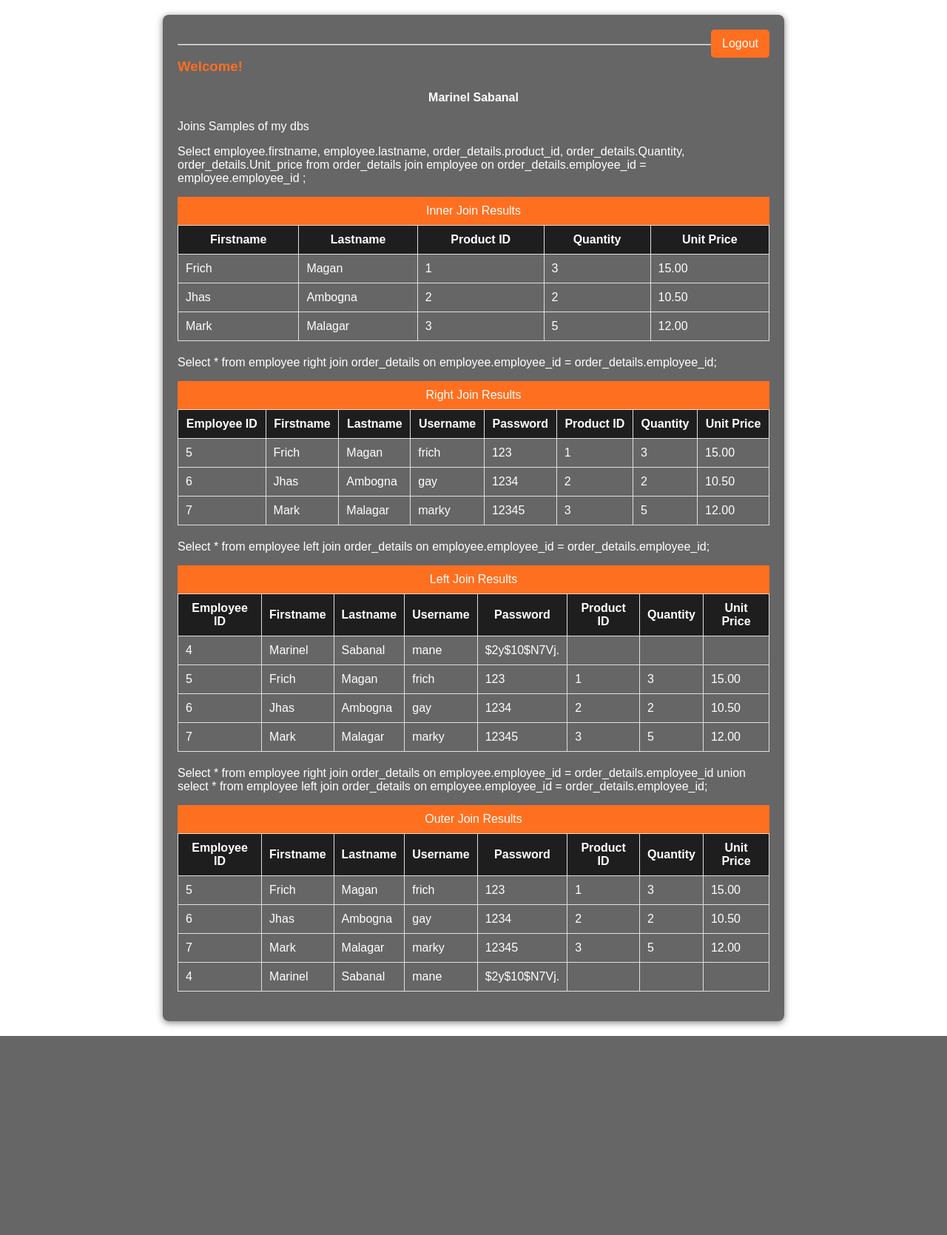
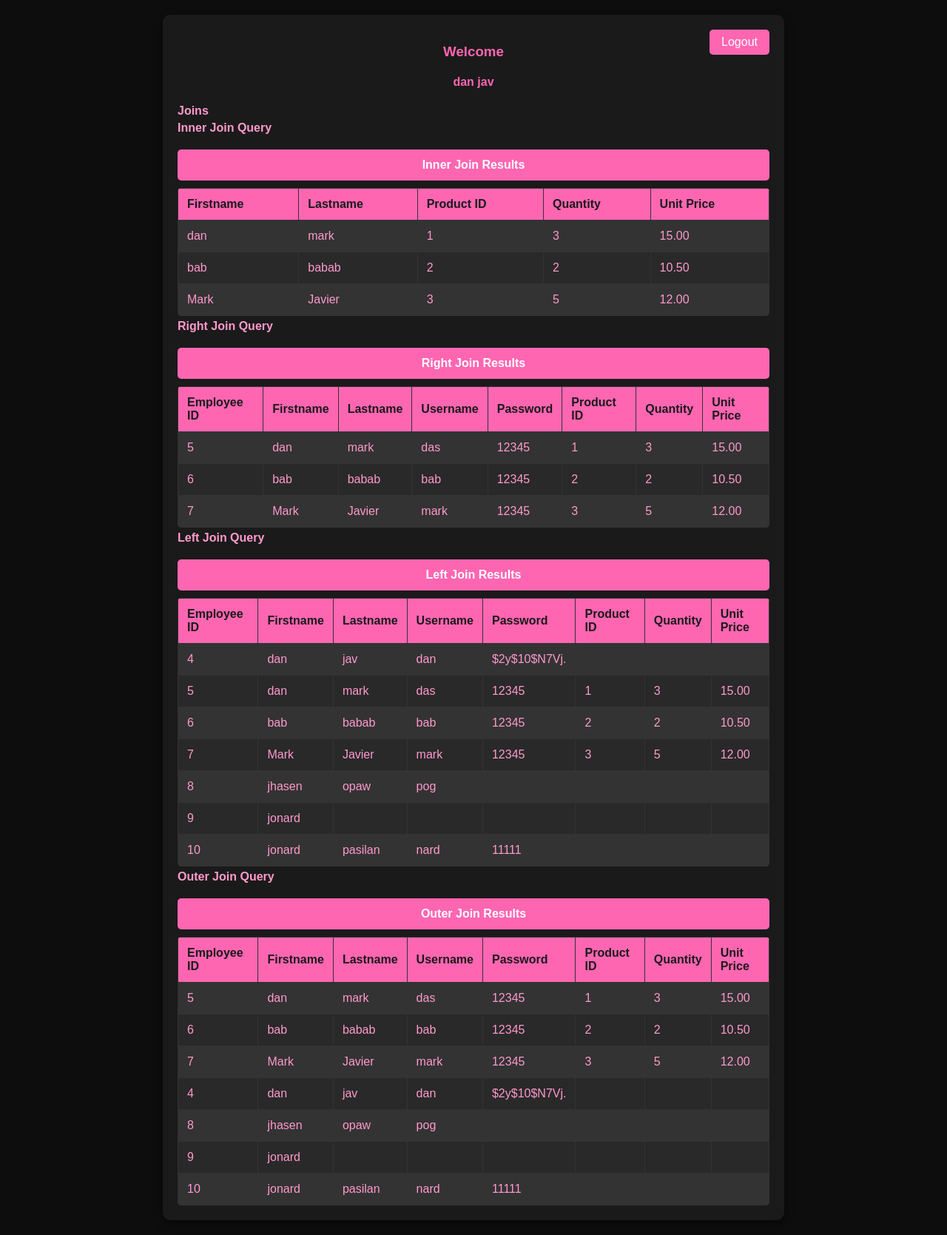
Before and after one commit to Elyk184/simple-login, a PHP site: page /login/home.php in a window 1280 px wide. Shown: the whole page at 74% size. Before the commit the page ends 1400 px from the top, so only its background shows below. Run offline with PHP 8.4, Linux system fonts and the light colour scheme; a user stored in the database is signed in; data comes from the database, SQL or seed files in the repository.

Commit message:
update files and sql file

```diff
--- a/db/config.php
+++ b/db/config.php
@@ -2,7 +2,7 @@
 <?php
 $db_username = 'root';
 $db_password = '';
-$db_name = 'midtddl';
+$db_name = 'kyle';
 $db_host = 'localhost';
 
 try {
--- a/login/home.php
+++ b/login/home.php
@@ -7,13 +7,11 @@ if (!isset($_SESSION['user'])) {
     header('location:../index.php');
 }
 
-// Fetch employee details
 $id = $_SESSION['user'];
 $sql = $conn->prepare("SELECT * FROM `employee` WHERE `employee_id`='$id'");
 $sql->execute();
 $fetch = $sql->fetch();
 
-// Inner Join Query
 $innerJoinSql = "
     SELECT
         employee.firstname,
@@ -26,7 +24,6 @@ $innerJoinSql = "
     JOIN
         employee ON order_details.employee_id = employee.employee_id";
 
-// Right Join Query
 $rightJoinSql = "
     SELECT
         employee.employee_id,
@@ -42,7 +39,6 @@ $rightJoinSql = "
     RIGHT JOIN
         order_details ON employee.employee_id = order_details.employee_id";
 
-// Left Join Query
 $leftJoinSql = "
     SELECT
         employee.employee_id,
@@ -58,7 +54,6 @@ $leftJoinSql = "
     LEFT JOIN
         order_details ON employee.employee_id = order_details.employee_id";
 
-// Outer Join Query
 $outerJoinSql = "
     SELECT
         employee.employee_id,
@@ -87,7 +82,6 @@ $outerJoinSql = "
         employee
     LEFT JOIN
         order_details ON employee.employee_id = order_details.employee_id";
-
 ?>
 
 <html lang="en">
@@ -97,77 +91,88 @@ $outerJoinSql = "
     <style>
         body {
             font-family: Arial, sans-serif;
-    background-color: transparent;
-    color: white;
+            background-color: #0d0d0d;
+            color: #ff99cc;
             margin: 0;
             padding: 20px;
         }
-
         .container {
             max-width: 800px;
             margin: auto;
-    background: rgba(0, 0, 0, 0.6); /* Black with 60% opacity for transparency */
+            background: #1a1a1a;
             padding: 20px;
-    border-radius: 8px;
-    box-shadow: 0 2px 10px rgba(0, 0, 0, 0.5);
+            border-radius: 10px;
+            box-shadow: 0 4px 12px rgba(0, 0, 0, 0.5);
             position: relative;
         }
-
-h3 {
-    color: #FF6F20;
-}
-
-table {
-    width: 100%;
-    border-collapse: collapse;
-    margin-bottom: 20px;
-}
-
-th, td {
-    padding: 10px;
-    border: 1px solid #e0e0e0;
-}
-
-th {
-    background-color: #1E1E1E;
-}
-
-.header {
-    background: #FF6F20;
-    color: white;
-    padding: 10px;
+        h3, h4 {
+            color: #ff66b2;
             text-align: center;
         }
-
-a.logout {
-    background-color: #FF6F20;
+        .logout {
+            background-color: #ff66b2;
             color: white;
-    padding: 10px 15px;
+            padding: 8px 16px;
             text-decoration: none;
             border-radius: 5px;
             position: absolute;
             top: 20px;
             right: 20px;
+            transition: background-color 0.3s ease;
         }
-
+        .logout:hover {
+            background-color: #ff3385;
+        }
+        .header {
+            background: #ff66b2;
+            color: white;
+            padding: 12px;
+            text-align: center;
+            font-weight: bold;
+            border-radius: 5px;
+            margin-top: 20px;
+        }
+        table {
+            width: 100%;
+            border-collapse: collapse;
+            margin-top: 10px;
+            border-radius: 5px;
+            overflow: hidden;
+        }
+        th, td {
+            padding: 12px;
+            border: 1px solid #333;
+            text-align: left;
+        }
+        th {
+            background-color: #ff66b2;
+            color: #1a1a1a;
+        }
+        tr:nth-child(even) {
+            background-color: #292929;
+        }
+        tr:nth-child(odd) {
+            background-color: #333333;
+        }
+        p {
+            color: #ff99cc;
+            font-weight: bold;
+            margin: 5px 0;
+        }
     </style>
 </head>
 <body>
     <div class="container">
-        <h3></h3>
-        <hr/>
-        <h3>Welcome!</h3>
-        <center>
-            <h4><?php echo htmlspecialchars($fetch['firstname'] . " " . $fetch['lastname']); ?></h4>
-        </center>
-
         <a href="logout.php" class="logout">Logout</a>
 
-        <p>Joins Samples of my dbs</p>
+        <h3>Welcome</h3>
+        <h4><?php echo htmlspecialchars($fetch['firstname'] . " " . $fetch['lastname']); ?></h4>
+
+        <p> Joins </p>
 
         <!-- Inner Join Results -->
         <div>
-            <p>Select  employee.firstname,   employee.lastname,   order_details.product_id, order_details.Quantity,   order_details.Unit_price from order_details  join employee on order_details.employee_id = employee.employee_id  ;</p>
+            <p>Inner Join Query</p>
             <div class="header">Inner Join Results</div>
             <table>
                 <thead>
@@ -197,7 +202,7 @@ a.logout {
 
         <!-- Right Join Results -->
         <div>
-            <p>Select * from employee right join  order_details on employee.employee_id = order_details.employee_id;</p>
+            <p>Right Join Query</p>
             <div class="header">Right Join Results</div>
             <table>
                 <thead>
@@ -233,7 +238,7 @@ a.logout {
 
         <!-- Left Join Results -->
         <div>
-              <p>Select * from employee left join  order_details on employee.employee_id = order_details.employee_id;</p>
+            <p>Left Join Query</p>
             <div class="header">Left Join Results</div>
             <table>
                 <thead>
@@ -269,7 +274,7 @@ a.logout {
 
         <!-- Outer Join Results -->
         <div>
-            <p>Select * from employee right join  order_details  on employee.employee_id = order_details.employee_id union  select * from employee left join  order_details  on employee.employee_id = order_details.employee_id;</p>
+            <p>Outer Join Query</p>
             <div class="header">Outer Join Results</div>
             <table>
                 <thead>
```
Also changed, not shown: css/style.css (+10 -1 lines), db/kyle.sql (renamed from db/midtddl.sql, +21 -10 lines), index.php (+15 -4 lines), login/register.php (+72 -25 lines). Lines whose indentation alone changed are shown as unchanged.
